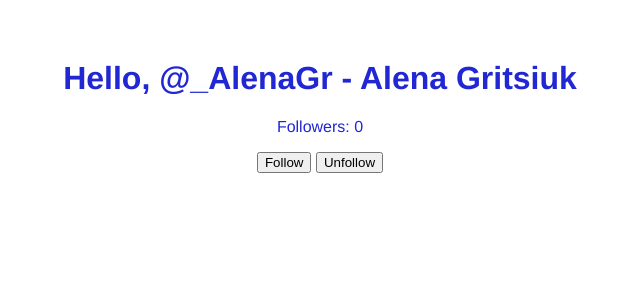
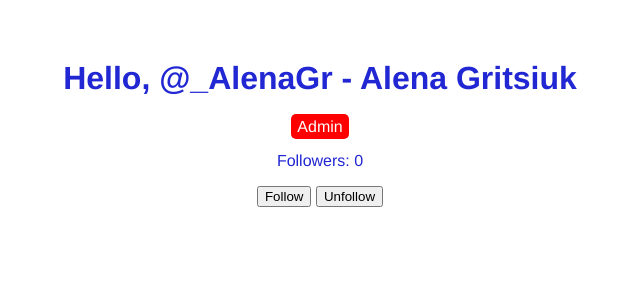
Before and after one commit to alena22292/vue-project, a Vue app: page / in a window 1280 px wide. Shown: the top 300 px of the page, without its empty margins (320-960 px from the left). Built offline with nearby package versions, Linux system fonts and the light colour scheme.

Commit message:
Create a separate component, condition statement v-if

```diff
--- a/src/App.vue
+++ b/src/App.vue
@@ -1,63 +1,15 @@
 <template>
-  <div class="app">
-    <h1>Hello, @{{ user.username }} - {{ fullName }}</h1>
-    <p>Followers: {{ followers }}</p>
-    <button @click="followUser">Follow</button> <button @click="unFollowUser">Unfollow</button>
+  <div id="app">
+    <UserProfile />
   </div>
 </template>
 
 <script>
+import UserProfile from './components/UserProfile.vue';
 
 export default {
   name: 'App',
-  data() {
-    return {
-      followers: 0,
-      user: {
-        id: 1,
-        username: '_AlenaGr',
-        name: 'Alena',
-        surname: 'Gritsiuk',
-        email: 'alena22292@mail.ru',
-        isAdmin: true
-      }
-    }
-  },
-  // watch needed to compare the prev and current state of the object:
-  watch: {
-    followers(currentCount, prevCount) {
-      if (currentCount > prevCount) {
-        console.log(`${this.user.name}, you have just gained a new friend!`)
-      } else {
-        console.log(`${this.user.name}, you have just lost one friend!`)
-      }
-    }
-  },
-  computed: {
-    fullName() {
-      return `${this.user.name} ${this.user.surname}`;
-    }
-  },
-  methods: {
-    followUser() {
-      this.followers++;
-    },
-    unFollowUser() {
-      if (this.followers >= 1) {
-        this.followers--;
-      } else {
-        this.followers = 0;
-      }
-    },
-    sayHello(name) {
-      console.log(`Say hello to a new friend ${name} in 2 sec`);
-    }
-  },
-  // lifecycle hook:
-  mounted() {
-    setTimeout(() => this.sayHello("Alla"), 2000);
-
-  }
+  components: { UserProfile }
 }
 
 </script>
--- /dev/null
+++ b/src/components/UserProfile.vue
@@ -0,0 +1,70 @@
+<template>
+  <div class="user-profile">
+    <h1>Hello, @{{ user.username }} - {{ fullName }}</h1> <span class="user-profile__admin-badge" v-if="user.isAdmin">Admin</span>
+    <p>Followers: {{ followers }}</p>
+    <button @click="followUser">Follow</button> <button @click="unFollowUser">Unfollow</button>
+  </div>
+</template>
+
+<script>
+export default {
+  name: 'UserProfile',
+  data() {
+    return {
+      followers: 0,
+      user: {
+        id: 1,
+        username: '_AlenaGr',
+        name: 'Alena',
+        surname: 'Gritsiuk',
+        email: 'alena22292@mail.ru',
+        isAdmin: true
+      }
+    }
+  },
+  // watch needed to compare the prev and current state of the object:
+  watch: {
+    followers(currentCount, prevCount) {
+      if (currentCount > prevCount) {
+        console.log(`${this.user.name}, you have just gained a new friend!`)
+      } else {
+        console.log(`${this.user.name}, you have just lost one friend!`)
+      }
+    }
+  },
+  computed: {
+    fullName() {
+      return `${this.user.name} ${this.user.surname}`;
+    }
+  },
+  methods: {
+    followUser() {
+      this.followers++;
+    },
+    unFollowUser() {
+      if (this.followers >= 1) {
+        this.followers--;
+      } else {
+        this.followers = 0;
+      }
+    },
+    sayHello(name) {
+      console.log(`Say hello to a new friend ${name} in 2 sec`);
+    }
+  },
+  // lifecycle hook:
+  mounted() {
+    setTimeout(() => this.sayHello("Alla"), 2000);
+
+  }
+}
+</script>
+
+<style>
+  .user-profile__admin-badge {
+      background: red;
+      color: white;
+      border-radius: 5px;
+      padding: 4px 6px;
+  }
+</style>
```
